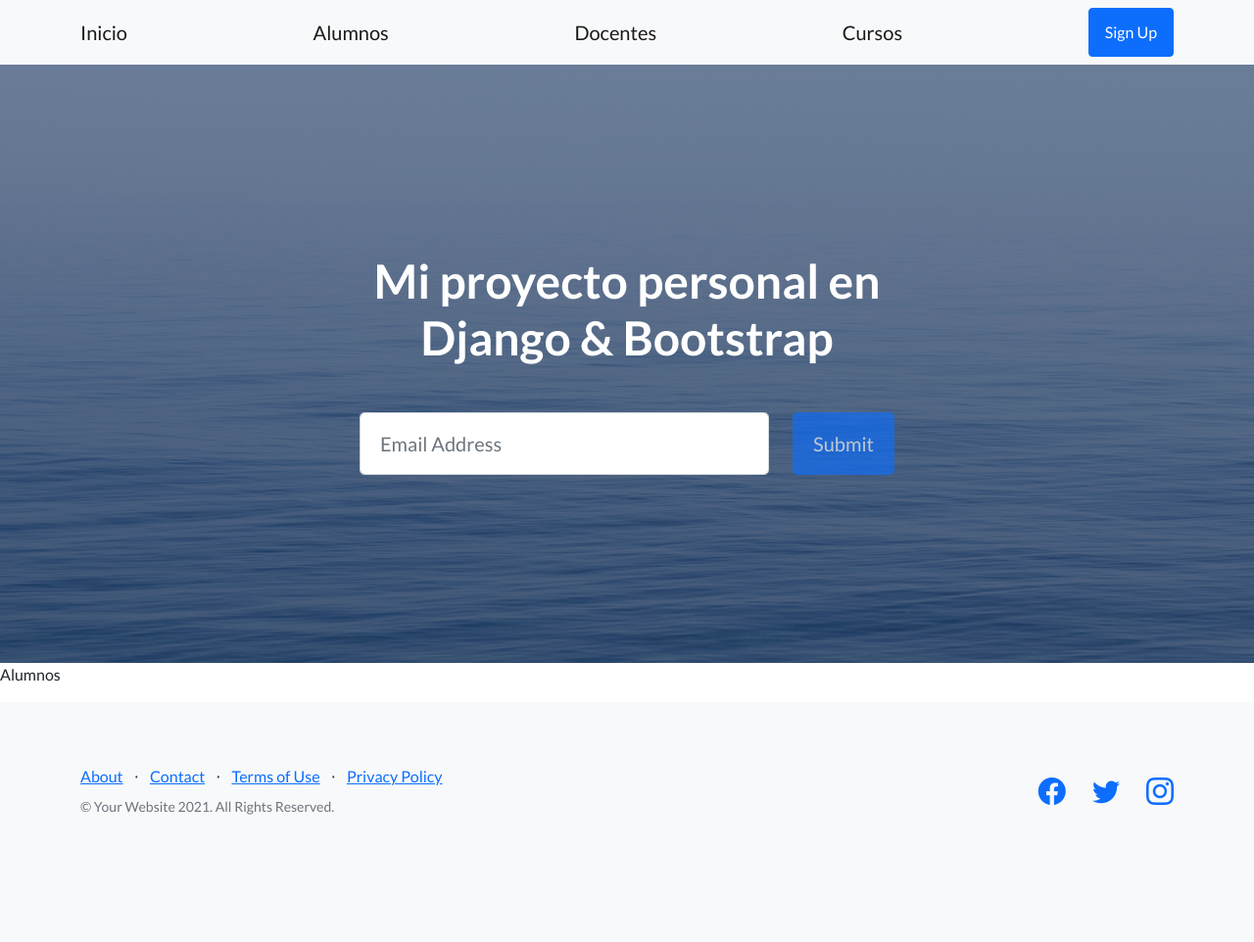
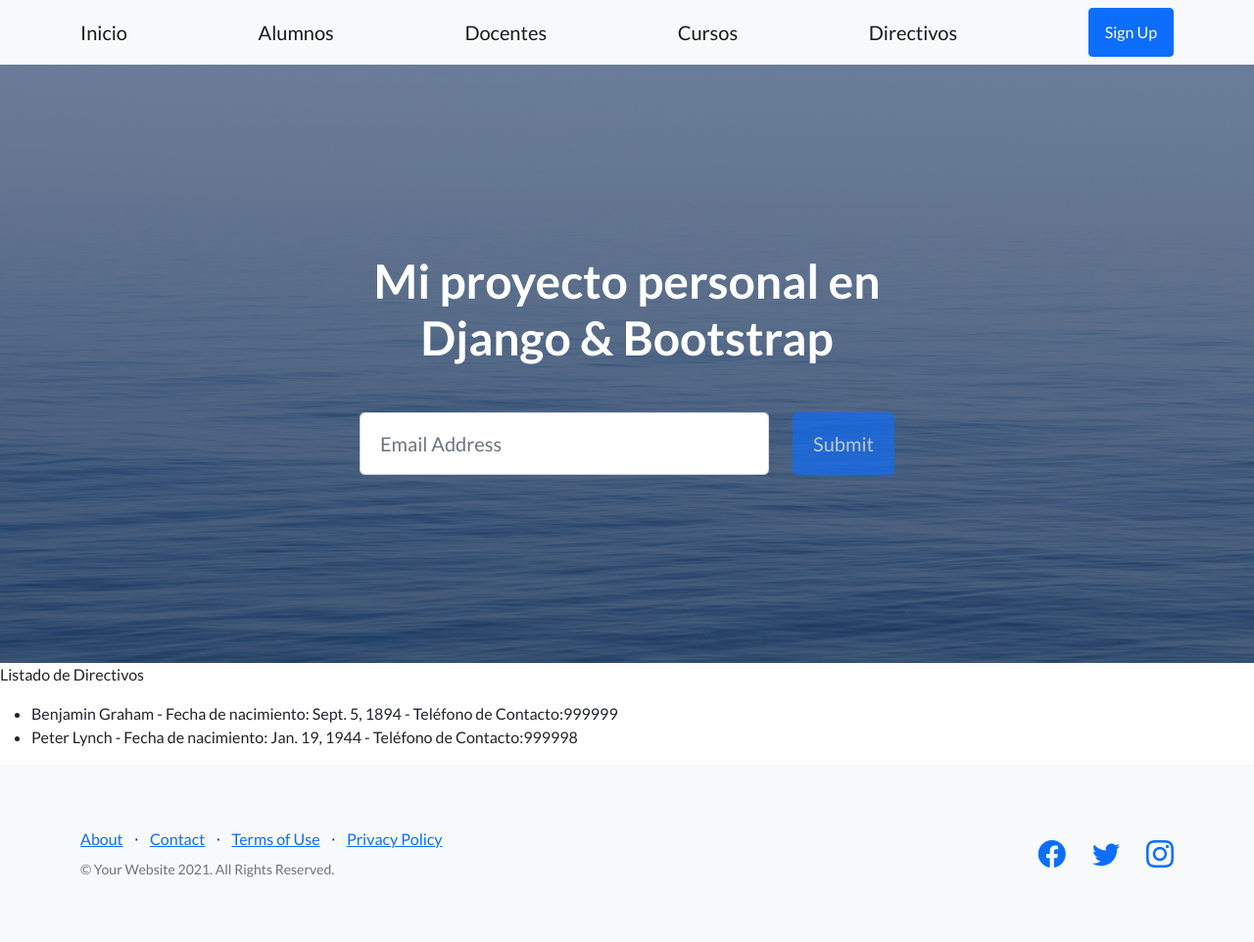
Before and after one commit to coderFinance/ProyectoGrupal, a Django app: page /AppCoder/alumnos in a window 1280 px wide. Shown: the whole page at 98% size. Before the commit the page ends 832 px from the top, so only its background shows below. Run offline with Django 4.2, Linux system fonts and the light colour scheme; data comes from the database, SQL or seed files in the repository; some libraries are stand-ins or nearby versions.

Commit message:
agregado modelo Directivo - ordenamiento del codigo y templates mostrado lista de objetos

```diff
--- a/Proyecto/AppCoder/admin.py
+++ b/Proyecto/AppCoder/admin.py
@@ -1,9 +1,10 @@
 from django.contrib import admin
 
-from AppCoder.models import Alumno, Curso, Docentes
+from AppCoder.models import Alumno, Curso, Docentes, Directivos
 
 # Register your models here.
 
 admin.site.register(Alumno)
 admin.site.register(Docentes)
 admin.site.register(Curso)
+admin.site.register(Directivos)
--- a/Proyecto/AppCoder/models.py
+++ b/Proyecto/AppCoder/models.py
@@ -1,18 +1,19 @@
-from email import charset
 from django.db import models
-
-# Create your models here.
-
 class Alumno(models.Model):
     nombre = models.CharField("nombre", max_length=50)
     apellido = models.CharField("apellido", max_length=50)
     año_nacimiento = models.DateField("fecha", auto_now=False, auto_now_add=False)
+    telefono_contacto = models.IntegerField(null=True)
 
 class Docentes(models.Model):
     nombre = models.CharField("nombre", max_length=50)
     apellido = models.CharField("apellido", max_length=50)
-    telefono = models.IntegerField()
+    telefono_contacto = models.IntegerField()
 
 class Curso(models.Model):
     grado = models.IntegerField()
     division = models.CharField("division", max_length=1)
+
+class Directivos(models.Model):
+    nombre= models.CharField(max_length=30)
+    apellido= models.CharField(max_length=30)
--- a/Proyecto/AppCoder/urls.py
+++ b/Proyecto/AppCoder/urls.py
@@ -1,7 +1,6 @@
 from django.urls import path
 from AppCoder import views
-from AppCoder.models import Curso
-from AppCoder.views import crea_curso, cursos, docentes, alumnos#, inicio
+from AppCoder.views import crea_curso, cursos, docentes, alumnos, directivos
 from Proyecto.views import inicio #, inicioConTemplate
 
 
@@ -11,5 +10,7 @@ urlpatterns = [
     path("creaCurso", crea_curso),
     path("alumnos", alumnos, name="alumnos"),
     path("cursos", cursos, name="cursos"),
-    path("docentes", docentes, name="docentes")
+    path("docentes", docentes, name="docentes"),
+    path('directivos', directivos, name="directivos")
+
 ]
--- a/Proyecto/AppCoder/views.py
+++ b/Proyecto/AppCoder/views.py
@@ -1,21 +1,29 @@
+from http.client import HTTPResponse
 from django.http import HttpResponse
 from django.shortcuts import render
 
-from AppCoder.models import Curso, Alumno, Docentes
+from AppCoder.models import Curso, Alumno, Docentes, Directivos
 
-# Create your views here.
+def alumnos(request):
+    listaDeAlumnos = Alumno.objects.all()
+    return render(request, "Alumnos.html", {"lista": listaDeAlumnos})
 
-def alumnos(req):
-    return render(req, "Alumnos.html")
+def docentes(request):
+    listaDeDocentes = Docentes.objects.all()
+    return render(request, "Docentes.html", {"lista": listaDeDocentes})
 
-def docentes(req):
-    return render(req, "Docentes.html")
+def cursos(request):
+    listaDeCursos = Curso.objects.all()
+    return render(request, "Cursos.html", {"lista": listaDeCursos})
 
-def cursos(req):
+def directivos(request):
+    listaDeDirectivos = Directivos.objects.all()
+    return render(request, "Directivos.html", {"lista": listaDeDirectivos})
 
-    listaDeCursos = Curso.objects.all()
 
-    return render(req, "Cursos.html", {"listaDeCursos": listaDeCursos})
+
+
+
 
 def crea_curso(req):
 
@@ -29,10 +37,12 @@ def crea_curso(req):
     return render(req, "CursoNuevo.html")
 
 
+
+
+
+
 # def crea_curso(self):
-
 #     curso = Curso(grado = "5", division = "A")
-
 #     curso.save()
 
 #     return HttpResponse(f'Se creo el curso {curso.grado}{curso.division}')
--- a/Proyecto/Proyecto/Templates/Alumnos.html
+++ b/Proyecto/Proyecto/Templates/Alumnos.html
@@ -4,6 +4,17 @@
 
 
 {% block contenidoQueCambia %}
-    <p>Alumnos</p>
+<p>Listado de Directivos</p>
 
+<ul>
+
+    {% for alumno in lista %}
+        <li>
+        {{alumno.nombre}} {{alumno.apellido}} -
+        Fecha de nacimiento: {{alumno.año_nacimiento}} -
+        Teléfono de Contacto:{{alumno.telefono_contacto}}
+        </li>
+    {% endfor %}
+
+</ul>
 {% endblock contenidoQueCambia %}
--- a/Proyecto/Proyecto/Templates/Cursos.html
+++ b/Proyecto/Proyecto/Templates/Cursos.html
@@ -7,8 +7,10 @@
 <p>Listado de Cursos</p>
 <ul>
 
-    {% for curso in listaDeCursos %}
-        <li>Grado: {{curso.grado}} - Division: {{curso.division}}</li>
+    {% for curso in lista %}
+        <li>
+        Grado: {{curso.grado}} - Division: {{curso.division}}
+        </li>
 
     {% endfor %}
 
--- a/Proyecto/Proyecto/Templates/Padre.html
+++ b/Proyecto/Proyecto/Templates/Padre.html
@@ -24,6 +24,7 @@
                 <a class="navbar-brand" href="{% url 'alumnos' %}">Alumnos</a>
                 <a class="navbar-brand" href="{% url 'docentes' %}">Docentes</a>
                 <a class="navbar-brand" href="{% url 'cursos' %}">Cursos</a>
+                <a class="navbar-brand" href="{% url 'directivos' %}">Directivos</a>
                 <a class="btn btn-primary" href="#signup">Sign Up</a>
             </div>
         </nav>
--- a/Proyecto/Proyecto/settings.py
+++ b/Proyecto/Proyecto/settings.py
@@ -55,7 +55,7 @@ ROOT_URLCONF = 'Proyecto.urls'
 TEMPLATES = [
     {
         'BACKEND': 'django.template.backends.django.DjangoTemplates',
-        'DIRS': ["C:\\Users\\DAMIAN\\Desktop\\Node\\PythonProyecto\\ProyectoGrupal\\Proyecto\\Proyecto\\Templates"],
+        'DIRS': ["C:\\Users\\Christian\\Desktop\\Python\\Proyectos\\ProyectoGrupal\\Proyecto\\Proyecto\\Templates"],
         'APP_DIRS': True,
         'OPTIONS': {
             'context_processors': [
```
Also changed, not shown: Proyecto/Proyecto/Templates/Directivos.html (added, +24 -0 lines), Proyecto/Proyecto/Templates/Docentes.html (+11 -1 lines), Proyecto/Proyecto/urls.py (+0 -8 lines), Proyecto/Proyecto/views.py (+6 -4 lines), Proyecto/AppCoder/migrations/0003_auto_20220119_1849.py (added), Proyecto/AppCoder/migrations/0004_auto_20220119_1949.py (added), Proyecto/db.sqlite3.
